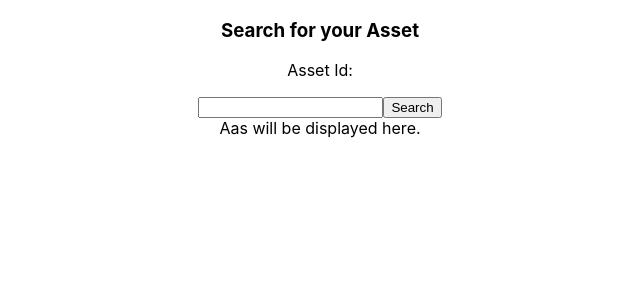
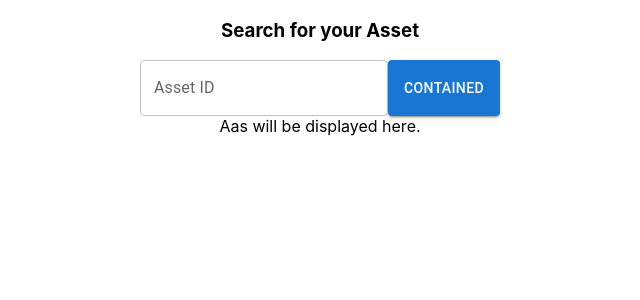
Before and after one commit to OI4/IncomingGood_Demo_App, a React (Create React App) app in the folder incoming-goods-app/: page / in a window 1280 px wide. Shown: the top 300 px of the page, without its empty margins (320-960 px from the left). Built offline with nearby package versions, Linux system fonts and the light colour scheme.

Commit message:
add material ui

```diff
--- a/incoming-goods-app/package.json
+++ b/incoming-goods-app/package.json
@@ -4,6 +4,10 @@
   "private": true,
   "dependencies": {
     "@aas-core-works/aas-core3.0-typescript": "^1.0.3",
+    "@emotion/react": "^11.13.3",
+    "@emotion/styled": "^11.13.0",
+    "@mui/icons-material": "^6.1.1",
+    "@mui/material": "^6.1.1",
     "@testing-library/jest-dom": "^5.17.0",
     "@testing-library/react": "^13.4.0",
     "@testing-library/user-event": "^13.5.0",
--- a/incoming-goods-app/src/App.tsx
+++ b/incoming-goods-app/src/App.tsx
@@ -1,6 +1,7 @@
 import React from 'react';
 import './App.css';
 import { AasViewer } from './AasViewer';
+import { Box, Button, TextField } from '@mui/material';
 
 function App() {
 
@@ -11,13 +12,16 @@ function App() {
 
     return (
     <div className="App">
-      <h3>Search for your Asset</h3>
-      <p>Asset Id:</p>
-      <input id="assetIdInput"/>
-      <button onClick={loadAsset()}>Search</button>
-        <div>
-            <AasViewer></AasViewer>
-        </div>
+        <Box display="flex" flexDirection="column" justifyContent="center" alignItems="center">
+            <h3>Search for your Asset</h3>
+            <Box display="flex" flexDirection="row">
+                <TextField id="assetIdInput" label="Asset ID" variant="outlined" />
+                <Button variant="contained">Contained</Button>
+            </Box>
+            <Box>
+                <AasViewer></AasViewer>
+            </Box>
+        </Box>
     </div>
   );
 }
```
Also changed, not shown: 1 other file (tests, documents, lock files or other folders).
